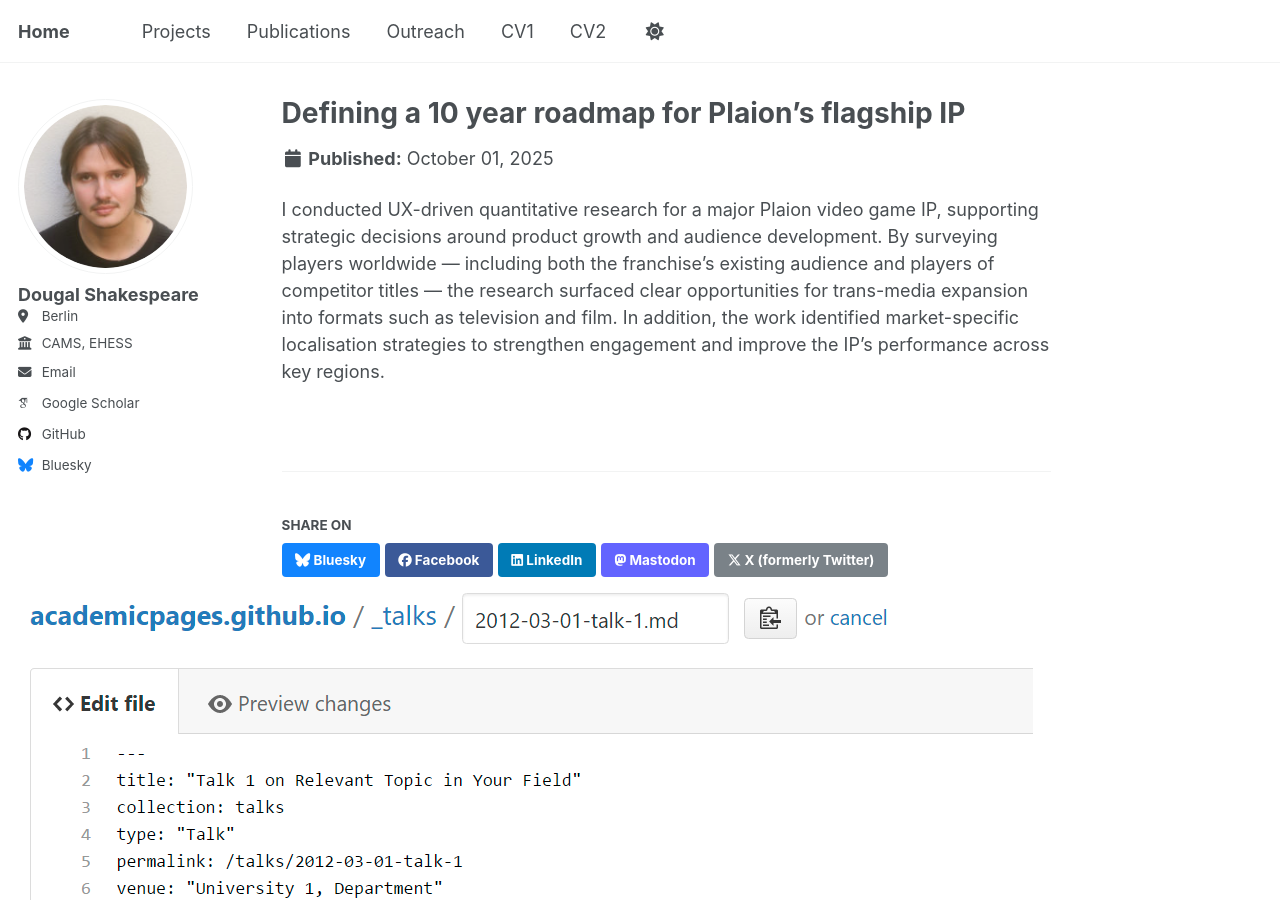
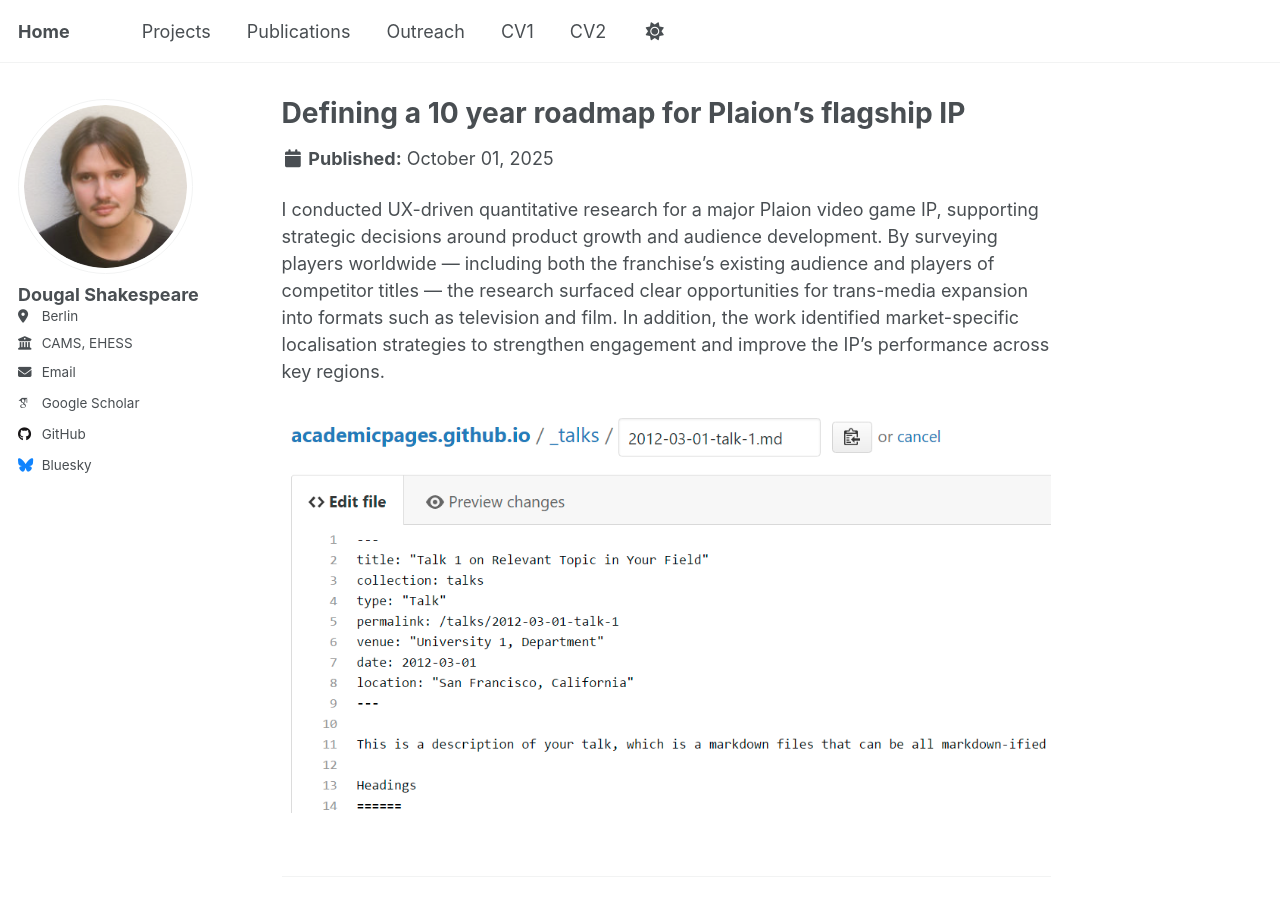
Before and after one commit to deshiiii/deshiiii.github.io, a Jekyll site: the page built from _projects/p1.md, in a window 1280 px wide and 900 px high. Built offline with Jekyll 4.4.1, drawn with Linux system fonts in a browser that asks for light colours; some web fonts are replaced; a script that is not in the unit is left out.

Commit message:
Update single.html

```diff
--- a/_layouts/single.html
+++ b/_layouts/single.html
@@ -62,6 +62,11 @@
         {% endif %}
 
         {% if page.link %}<div><a href="{{ page.link }}" class="btn">{{ site.data.ui-text[site.locale].ext_link_label | default: "Direct Link" }}</a></div>{% endif %}
+
+        {% if page.img%}
+          <img src="../images/editing-talk.png" alt="Descriptive alt text" style="max-width: 100%; border-radius: 6px;">
+        {% endif %}
+
       </section>
 
       <footer class="page__meta">
@@ -79,6 +84,9 @@
     {% if site.comments.provider and page.comments %}
       {% include comments.html %}
     {% endif %}
+
+
+
   </article>
 
   {% comment %}<!-- only show related on a post page when not disabled -->{% endcomment %}
@@ -95,9 +103,7 @@
     </div>
   {% endif %}
 
-  {% if page.img%}
-    <img src="../images/editing-talk.png" alt="Descriptive alt text" style="max-width: 100%; border-radius: 6px;">
-  {% endif %}
+
 
 
 </div>
```
